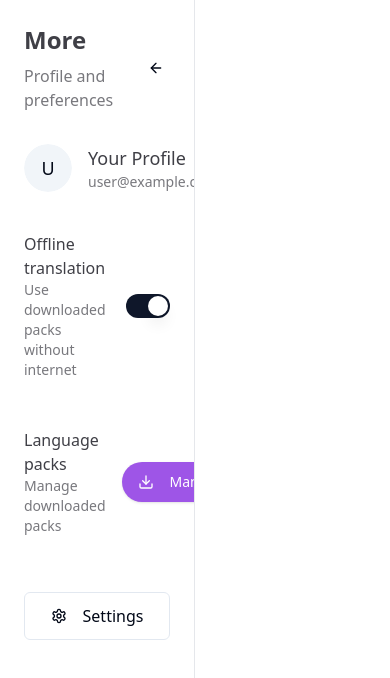
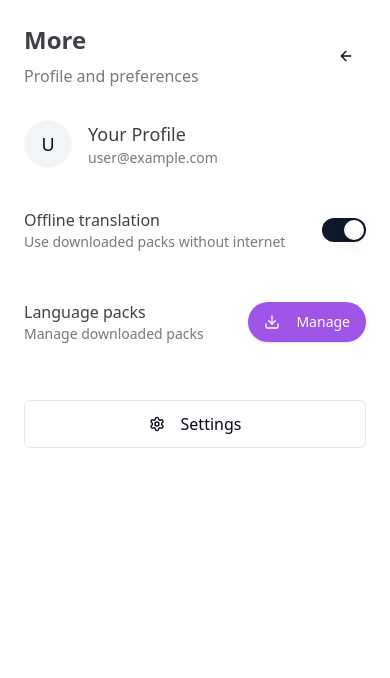
Before and after one commit to spoorthy-n-swamy/language-translation-96, a React (Vite) app: page /more in a window 390 px wide. Shown: the top 678 px of the page. Built offline with nearby package versions, Linux system fonts and the light colour scheme; a web font is replaced by a local one.

Commit message:
Scale More page fully
Scale the More page to fit the full mobile preview.
-edited src/pages/More.tsx

```diff
--- a/src/pages/More.tsx
+++ b/src/pages/More.tsx
@@ -11,14 +11,14 @@ const More = () => {
   const [offline, setOffline] = useState(true);
 
   return (
-    <main className="min-h-screen bg-background flex">
+    <main className="min-h-screen bg-background flex flex-col md:flex-row">
       <Helmet>
         <title>More | Translator</title>
         <meta name="description" content="Profile, offline translation, settings" />
         <link rel="canonical" href="/more" />
       </Helmet>
 
-      <div className="w-1/2 h-screen bg-sidebar-background border-r border-sidebar-border p-6 overflow-y-auto">
+      <div className="w-full md:w-1/2 h-screen bg-sidebar-background md:border-r border-sidebar-border p-6 overflow-y-auto">
         <div className="space-y-8">
           <div className="flex items-center justify-between">
             <div>
@@ -68,7 +68,7 @@ const More = () => {
         </div>
       </div>
 
-      <div className="w-1/2 h-screen bg-background"></div>
+      <div className="hidden md:block w-1/2 h-screen bg-background"></div>
     </main>
   );
 };
```
